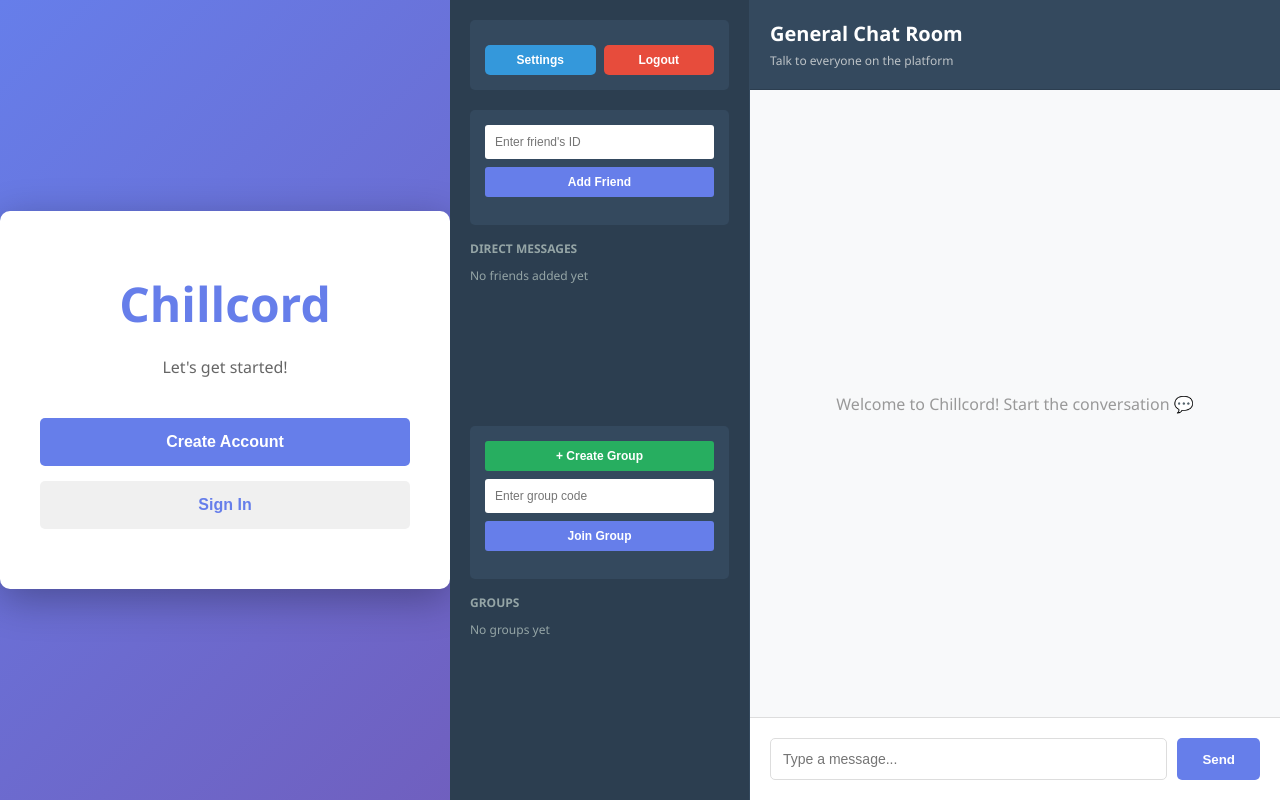
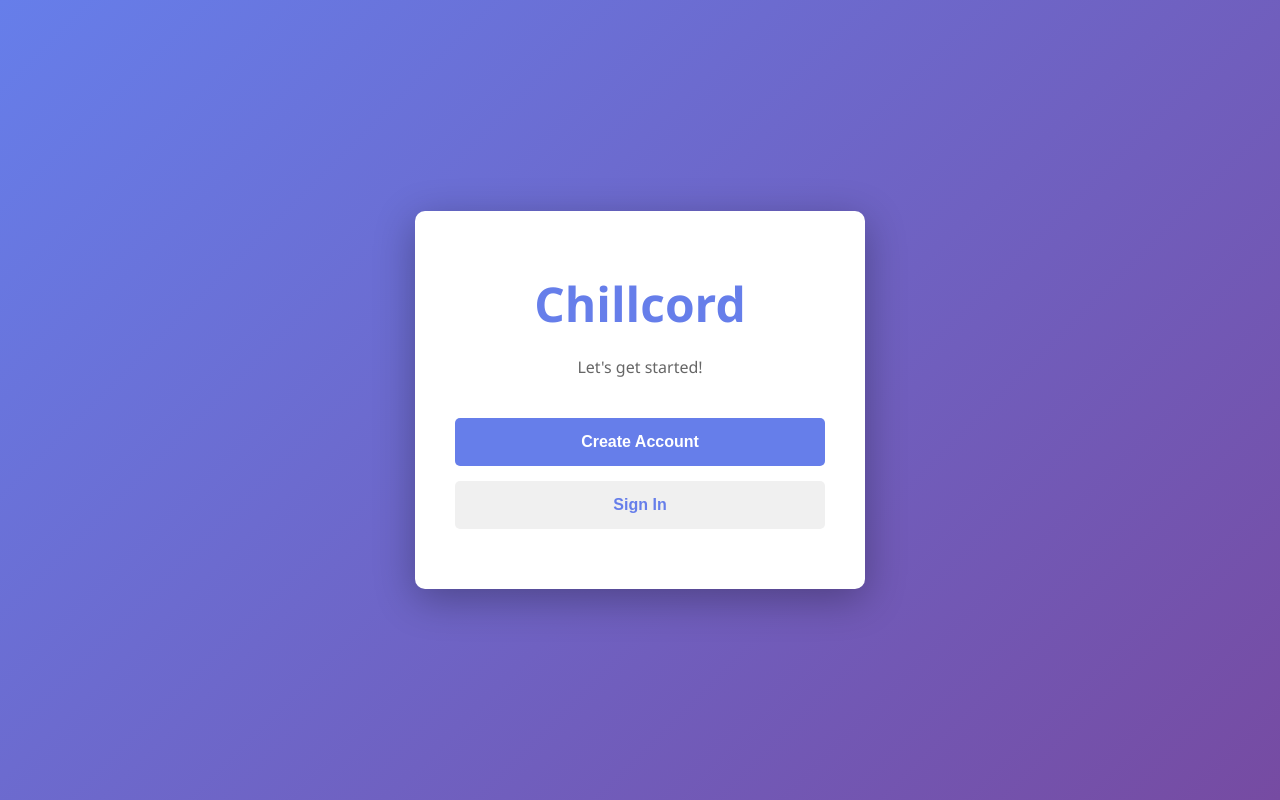
Before and after one commit to ytfun123/discord, a plain HTML site: page index.html in a window 1280 px wide. Drawn offline with Linux system fonts and the light colour scheme.

Commit message:
Fix: Hide chat container when not logged in - only show welcome menu and auth forms

```diff
--- a/index.html
+++ b/index.html
@@ -11,10 +11,15 @@
             box-sizing: border-box;
         }
 
+        html, body {
+            width: 100%;
+            height: 100%;
+            overflow: hidden;
+        }
+
         body {
             font-family: 'Segoe UI', Tahoma, Geneva, Verdana, sans-serif;
             background: linear-gradient(135deg, #667eea 0%, #764ba2 100%);
-            min-height: 100vh;
             display: flex;
             justify-content: center;
             align-items: center;
@@ -202,10 +207,8 @@
         /* Main Chat Container */
         .chat-container {
             display: none;
-            background: white;
             width: 100%;
             height: 100vh;
-            display: grid;
             grid-template-columns: 300px 1fr;
         }
 
```
